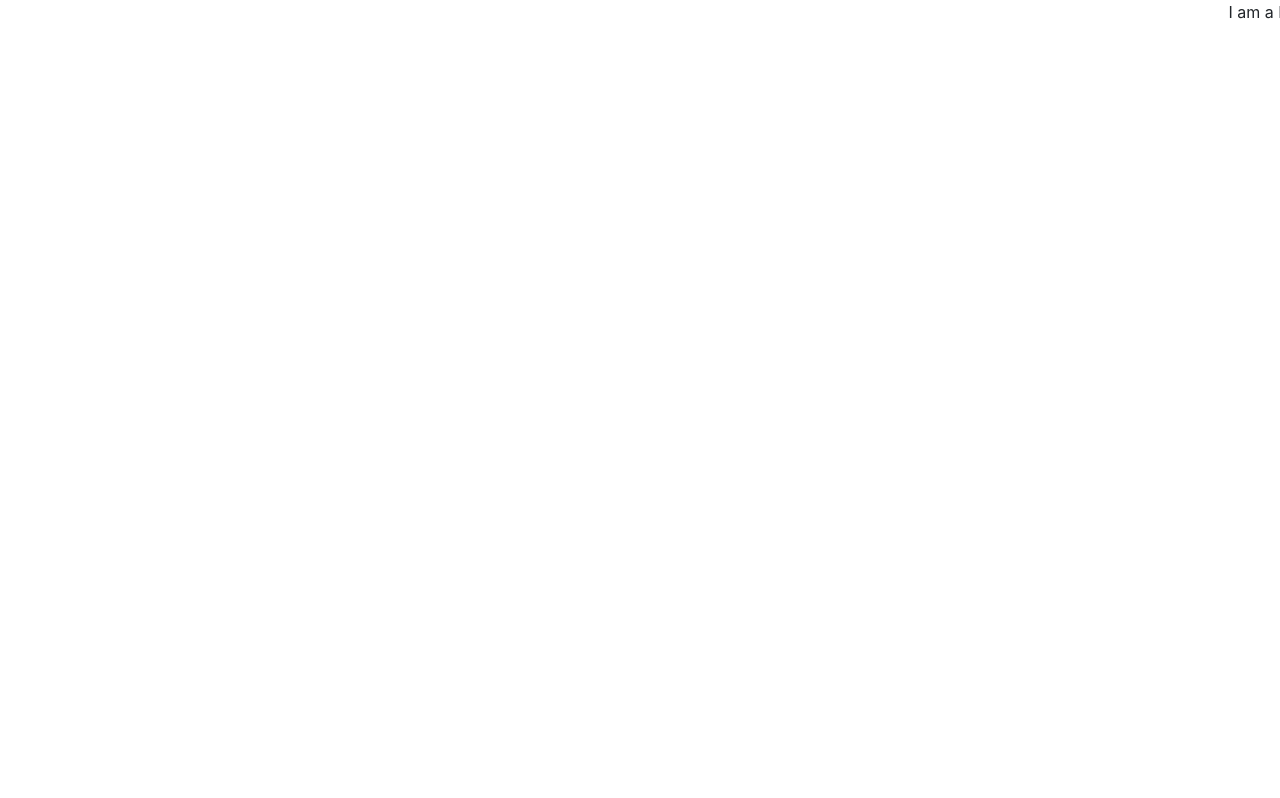
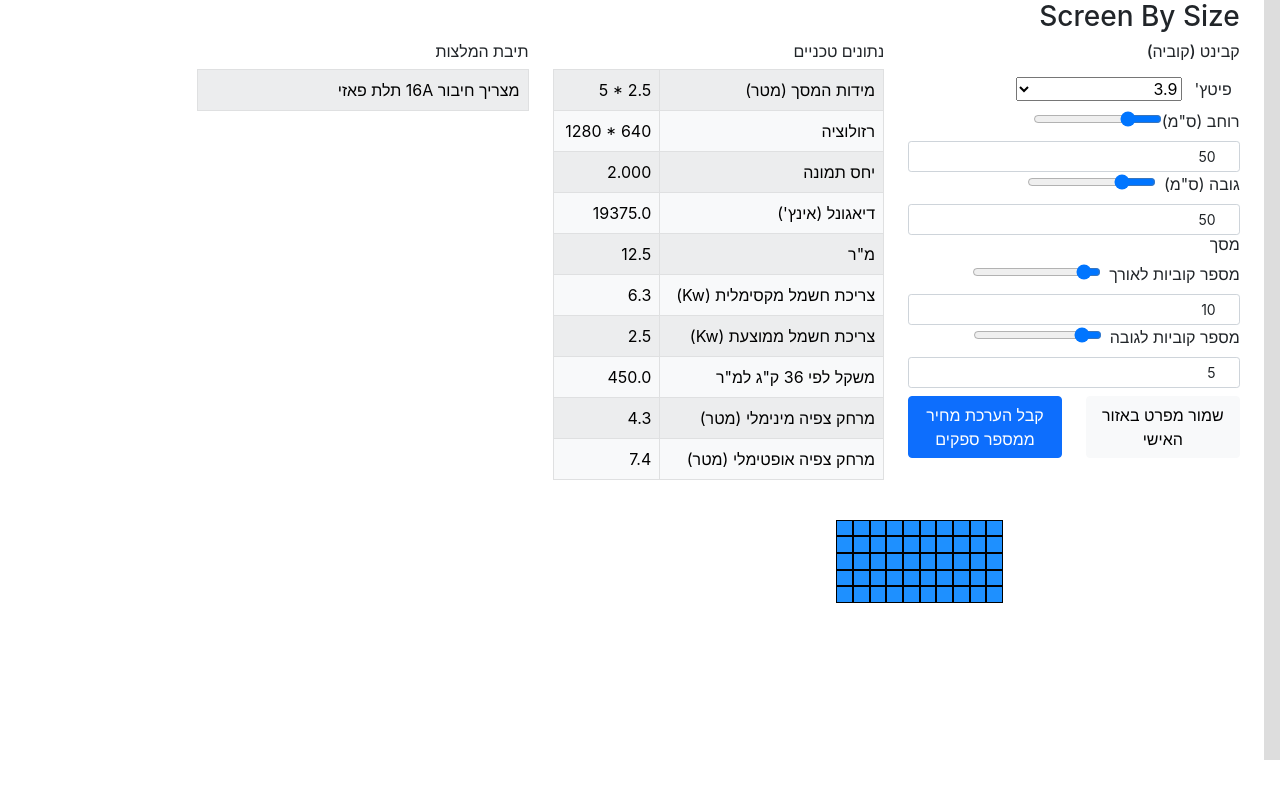
Before and after one commit to EliSheftolovich/Led-Screen-App, a React (Create React App) app: page /#/ScreenBySize in a window 1280 px wide. Before the commit this address led to /#/. Built offline with nearby package versions, Linux system fonts and the light colour scheme.

Commit message:
before adding Log in

```diff
--- a/src/App.js
+++ b/src/App.js
@@ -14,7 +14,81 @@ import AppNavbar from './comp/AppNavbar';
 
 
 class App extends React.Component {
+
+    state = {
+        cabinetWidth: 50,
+        cabinetHeight: 50,
+        cabinetPitch: 500/128,
+        cabinetsHor: 10,
+        cabinetsVer: 5
+
+    };
+
+    cabinetWidthChange = (e) => {
+      this.setState({
+          cabinetWidth: parseInt(e.target.value)
+      })
+    }
+    cabinetHeightChange = (e) => {
+      this.setState({
+          cabinetHeight: parseInt(e.target.value)
+      })
+    }
+    cabinetsVerChange = (e) => {
+      this.setState({
+        cabinetsVer: parseInt(e.target.value)
+      })
+    }
+    cabinetsHorChange = (e) => {
+      this.setState({
+        cabinetsHor: parseInt(e.target.value)
+      })
+    }
+    cabinetPitchChange = (e) => {
+      if (e.target.value == 600/108) {
+        this.setState({
+          cabinetPitch: parseFloat(e.target.value),
+          cabinetWidth: 60,
+          cabinetHeight: 60,
+        })
+      }
+      else {
+        this.setState({
+          cabinetPitch: parseFloat(e.target.value),
+          cabinetWidth: 50,
+          cabinetHeight: 50,
+        })
+      }
+    }
+
+    changeCabinetTo60 = (e) =>{
+      this.setState({
+        cabinetWidth: 60,
+        cabinetHeight: 60
+      })
+    }
+
     render() {
+        const {cabinetsHor, cabinetsVer, cabinetHeight, cabinetWidth, cabinetPitch } = this.state;
+
+        const screenLength= cabinetsHor*cabinetWidth/100;  // Meters
+        const screenHigth = cabinetsVer*cabinetHeight/100;
+        const screenSize = `${screenLength} * ${screenHigth}`;
+        const screenHorRes = screenLength * 1000 / cabinetPitch;
+        const screenVerRes = screenHigth * 1000 / cabinetPitch;
+        const screenResolution = `${screenHorRes} *  ${screenVerRes}`;
+        const screenRatio = screenLength / screenHigth;
+        const screenDiagonal = Math.pow((Math.pow((screenLength / 0.0254), 2) * Math.pow((screenHigth / 0.0254), 2)), 1/2); // inch
+        const ScreenSqm = screenLength*screenHigth;
+        const screenMaxPowerCons = ScreenSqm * 500;  // Watt
+        const screenAvPowerCons = ScreenSqm * 200;
+        const screenWeigth = ScreenSqm * 36;  //kg
+        const screenMinView = cabinetPitch * 1.1; //meters
+        const screenOptView = cabinetPitch * 1.9;
+
+        const screenTechData = {screenLength, screenHigth, screenSize, screenHorRes, screenVerRes, screenResolution,
+          screenRatio, screenDiagonal, ScreenSqm, screenMaxPowerCons, screenAvPowerCons, screenWeigth, screenMinView, screenOptView}
+
         return (
             <div>
                 <HashRouter>
@@ -34,7 +108,19 @@ class App extends React.Component {
                                 </Route>
                                 <Route exact path="/ScreenBySize">
                                     <Col xs={10}>
-                                        <ScreenBySize />
+                                        <ScreenBySize
+                                                cabinetWidthChange={this.cabinetWidthChange}
+                                                cabinetWidth={cabinetWidth}
+                                                cabinetHeightChange={this.cabinetHeightChange}
+                                                cabinetHeight={cabinetHeight}
+                                                cabinetsVerChange={this.cabinetsVerChange}
+                                                cabinetsVer={cabinetsVer}
+                                                cabinetsHorChange={this.cabinetsHorChange}
+                                                cabinetsHor={cabinetsHor}
+                                                cabinetPitchChange={this.cabinetPitchChange}
+                                                cabinetPitch={cabinetPitch}
+                                                screenTechData={screenTechData}
+                                        />
                                     </Col>
                                 </Route>
 
--- a/src/comp/UserForm.jsx
+++ b/src/comp/UserForm.jsx
@@ -1,5 +1,5 @@
 import React, { Component } from 'react';
-import { Form } from 'react-bootstrap';
+import { Col, Form, Row } from 'react-bootstrap';
 
 class UserForm extends Component {
 
@@ -88,7 +88,16 @@ class UserForm extends Component {
 
             </Form>
 
-            <button className="btn btn-secondary mt-3">קבל הערכת מחיר ממספר ספקים</button>
+            <Row>
+                <Col>
+                <button className="btn btn-light mt-2">שמור מפרט באזור האישי</button>
+                </Col>
+
+                <Col>
+                <button className="btn btn-primary mt-2">קבל הערכת מחיר ממספר ספקים</button>
+                </Col>
+            </Row>
+
 
             </div>
 
--- a/src/comp/common/UserResult.jsx
+++ b/src/comp/common/UserResult.jsx
@@ -42,19 +42,19 @@ class UserResult extends Component {
     </tr>
     <tr>
       <td>מ"ר</td>
-      <td style={resultsStyle}>{ScreenSqm}</td>
+      <td style={resultsStyle}>{ScreenSqm.toFixed(1)}</td>
     </tr>
     <tr>
       <td>צריכת חשמל מקסימלית (Kw)</td>
-      <td style={resultsStyle}>{screenMaxPowerCons/1000}</td>
+      <td style={resultsStyle}>{(screenMaxPowerCons/1000).toFixed(1)}</td>
     </tr>
     <tr>
       <td>צריכת חשמל ממוצעת (Kw)</td>
-      <td style={resultsStyle}>{screenAvPowerCons/1000}</td>
+      <td style={resultsStyle}>{(screenAvPowerCons/1000).toFixed(1)}</td>
     </tr>
     <tr>
       <td>משקל לפי 36 ק"ג למ"ר</td>
-      <td style={resultsStyle}>{screenWeigth}</td>
+      <td style={resultsStyle}>{screenWeigth.toFixed(1)}</td>
     </tr>
     <tr>
       <td>מרחק צפיה מינימלי (מטר)</td>
--- a/src/pages/ContactUs.jsx
+++ b/src/pages/ContactUs.jsx
@@ -1,10 +1,12 @@
 import React, { Component } from 'react';
+import { Nav, Navbar, NavDropdown } from 'react-bootstrap';
 
 class ContactUs extends Component {
   render() {
     return (
     <div>
       <h3>Contact Page</h3>
+
 
     </div>
 
--- a/src/pages/ScreenBySize.jsx
+++ b/src/pages/ScreenBySize.jsx
@@ -10,81 +10,7 @@ import './ScreenBySize.css';
 
 class ScreenBySize extends Component {
 
-  state = {
-    cabinetWidth: 50,
-    cabinetHeight: 50,
-    cabinetPitch: 500/128,
-    cabinetsHor: 10,
-    cabinetsVer: 5
-
-};
-
-cabinetWidthChange = (e) => {
-  this.setState({
-      cabinetWidth: parseInt(e.target.value)
-  })
-}
-cabinetHeightChange = (e) => {
-  this.setState({
-      cabinetHeight: parseInt(e.target.value)
-  })
-}
-cabinetsVerChange = (e) => {
-  this.setState({
-    cabinetsVer: parseInt(e.target.value)
-  })
-}
-cabinetsHorChange = (e) => {
-  this.setState({
-    cabinetsHor: parseInt(e.target.value)
-  })
-}
-cabinetPitchChange = (e) => {
-  if (e.target.value == 600/108) {
-    this.setState({
-      cabinetPitch: parseFloat(e.target.value),
-      cabinetWidth: 60,
-      cabinetHeight: 60,
-    })
-  }
-  else {
-    this.setState({
-      cabinetPitch: parseFloat(e.target.value),
-      cabinetWidth: 50,
-      cabinetHeight: 50,
-    })
-  }
-}
-
-changeCabinetTo60 = (e) =>{
-  this.setState({
-    cabinetWidth: 60,
-    cabinetHeight: 60
-  })
-}
-
   render() {
-    const {cabinetsHor, cabinetsVer, cabinetHeight, cabinetWidth, cabinetPitch } = this.state;
-
-    const screenLength= cabinetsHor*cabinetWidth/100;  // Meters
-    const screenHigth = cabinetsVer*cabinetHeight/100;
-    const screenSize = `${screenLength} * ${screenHigth}`;
-    const screenHorRes = screenLength * 1000 / cabinetPitch;
-    const screenVerRes = screenHigth * 1000 / cabinetPitch;
-    const screenResolution = `${screenHorRes} *  ${screenVerRes}`;
-    const screenRatio = screenLength / screenHigth;
-    const screenDiagonal = Math.pow((Math.pow((screenLength / 0.0254), 2) * Math.pow((screenHigth / 0.0254), 2)), 1/2); // inch
-    const ScreenSqm = screenLength*screenHigth;
-    const screenMaxPowerCons = ScreenSqm * 500;  // Watt
-    const screenAvPowerCons = ScreenSqm * 200;
-    const screenWeigth = ScreenSqm * 36;  //kg
-    const screenMinView = cabinetPitch * 1.1; //meters
-    const screenOptView = cabinetPitch * 1.9;
-
-    const screenTechData = {screenLength, screenHigth, screenSize, screenHorRes, screenVerRes, screenResolution,
-      screenRatio, screenDiagonal, ScreenSqm, screenMaxPowerCons, screenAvPowerCons, screenWeigth, screenMinView, screenOptView}
-
-
 
     return (
     <div>
@@ -92,36 +18,37 @@ changeCabinetTo60 = (e) =>{
       <Row>
         <Col>
         <UserForm
-        cabinetWidthChange={this.cabinetWidthChange}
-        cabinetWidth={this.state.cabinetWidth}
-        cabinetHeightChange={this.cabinetHeightChange}
-        cabinetHeight={this.state.cabinetHeight}
-        cabinetsVerChange={this.cabinetsVerChange}
-        cabinetsVer={this.state.cabinetsVer}
-        cabinetsHorChange={this.cabinetsHorChange}
-        cabinetsHor={this.state.cabinetsHor}
-        cabinetPitchChange={this.cabinetPitchChange}
-        cabinetPitch={this.state.cabinetPitch}
+    cabinetWidthChange={this.props.cabinetWidthChange}
+    cabinetWidth={this.props.cabinetWidth}
+    cabinetHeightChange={this.props.cabinetHeightChange}
+    cabinetHeight={this.props.cabinetHeight}
+    cabinetsVerChange={this.props.cabinetsVerChange}
+    cabinetsVer={this.props.cabinetsVer}
+    cabinetsHorChange={this.props.cabinetsHorChange}
+    cabinetsHor={this.props.cabinetsHor}
+    cabinetPitchChange={this.props.cabinetPitchChange}
+    cabinetPitch={this.props.cabinetPitch}
         />
         </Col>
 
         <Col>
-        <UserResult screenTechData={screenTechData}/>
+        <UserResult screenTechData={this.props.screenTechData}/>
         </Col>
 
         <Col xs={4}>
-        <Usertips screenTechData={screenTechData}/>
+        <Usertips screenTechData={this.props.screenTechData}/>
       </Col>
       </Row>
       <br/>
       <Row>
       <Col>
         <UserScreen
-         cabinetWidth={this.state.cabinetWidth}
-         cabinetHeight={this.state.cabinetHeight}
-         cabinetsHor={this.state.cabinetsHor}
-         cabinetsVer={this.state.cabinetsVer}
-         cabinetPitch={this.state.cabinetPitch}
+         cabinetWidth={this.props.cabinetWidth}
+         cabinetHeight={this.props.cabinetHeight}
+         cabinetsHor={this.props.cabinetsHor}
+         cabinetsVer={this.props.cabinetsVer}
+         cabinetPitch={this.props.cabinetPitch}
+         screenTechData={this.props.screenTechData}
 
          />
       </Col>
```
Also changed, not shown: src/data/users.json (added, +19 -0 lines), 1 other file (tests, documents, lock files or other folders).
